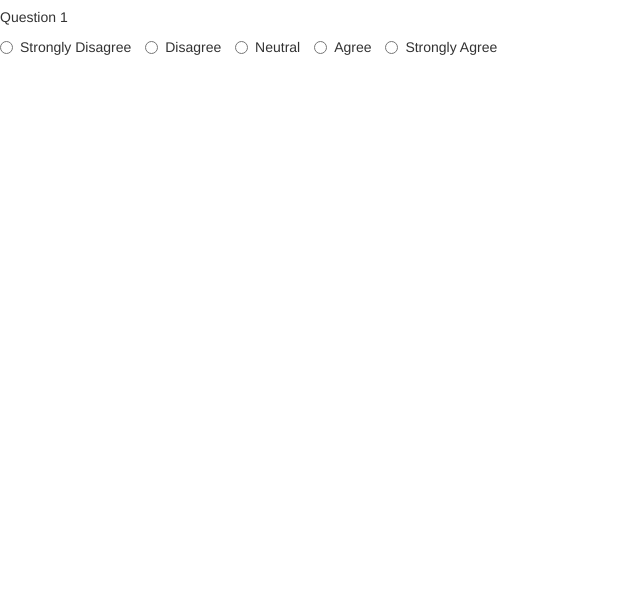
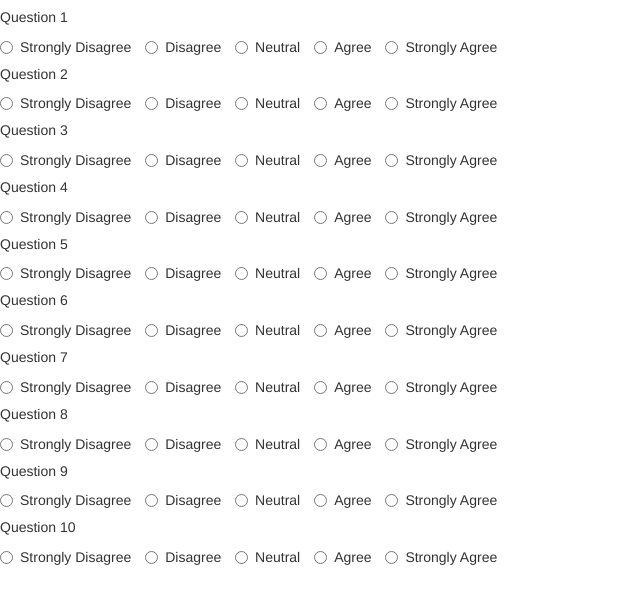
Before and after one commit to matlittle/FriendFinder, a website: page app/public/survey.html in a window 1280 px wide. Shown: the whole page, without its empty margins (0-640 px from the left). Drawn offline with nearby package versions, Linux system fonts and the light colour scheme.

Commit message:
Added basic survey form

```diff
--- a/app/public/survey.html
+++ b/app/public/survey.html
@@ -13,22 +13,117 @@
 </head>
 
 <body>
+
   <div>
     <h5>Question 1</h5>
-
-    <form>
-      <label class="radio-inline">
-        <input type="radio" name="optradio">Strongly Disagree</label>
-      <label class="radio-inline">
-        <input type="radio" name="optradio">Disagree</label>
-      <label class="radio-inline">
-        <input type="radio" name="optradio">Neutral</label>
-      <label class="radio-inline">
-        <input type="radio" name="optradio">Agree</label>
-      <label class="radio-inline">
-        <input type="radio" name="optradio">Strongly Agree</label>
+    <form class="question-form">
+      <label class="radio-inline"><input type="radio" name="optradio">Strongly Disagree</label>
+      <label class="radio-inline"><input type="radio" name="optradio">Disagree</label>
+      <label class="radio-inline"><input type="radio" name="optradio">Neutral</label>
+      <label class="radio-inline"><input type="radio" name="optradio">Agree</label>
+      <label class="radio-inline"><input type="radio" name="optradio">Strongly Agree</label>
     </form>
   </div>
+
+  <div>
+    <h5>Question 2</h5>
+    <form class="question-form">
+      <label class="radio-inline"><input type="radio" name="optradio">Strongly Disagree</label>
+      <label class="radio-inline"><input type="radio" name="optradio">Disagree</label>
+      <label class="radio-inline"><input type="radio" name="optradio">Neutral</label>
+      <label class="radio-inline"><input type="radio" name="optradio">Agree</label>
+      <label class="radio-inline"><input type="radio" name="optradio">Strongly Agree</label>
+    </form>
+  </div>
+
+  <div>
+    <h5>Question 3</h5>
+    <form class="question-form">
+      <label class="radio-inline"><input type="radio" name="optradio">Strongly Disagree</label>
+      <label class="radio-inline"><input type="radio" name="optradio">Disagree</label>
+      <label class="radio-inline"><input type="radio" name="optradio">Neutral</label>
+      <label class="radio-inline"><input type="radio" name="optradio">Agree</label>
+      <label class="radio-inline"><input type="radio" name="optradio">Strongly Agree</label>
+    </form>
+  </div>
+
+  <div>
+    <h5>Question 4</h5>
+    <form class="question-form">
+      <label class="radio-inline"><input type="radio" name="optradio">Strongly Disagree</label>
+      <label class="radio-inline"><input type="radio" name="optradio">Disagree</label>
+      <label class="radio-inline"><input type="radio" name="optradio">Neutral</label>
+      <label class="radio-inline"><input type="radio" name="optradio">Agree</label>
+      <label class="radio-inline"><input type="radio" name="optradio">Strongly Agree</label>
+    </form>
+  </div>
+
+  <div>
+    <h5>Question 5</h5>
+    <form class="question-form">
+      <label class="radio-inline"><input type="radio" name="optradio">Strongly Disagree</label>
+      <label class="radio-inline"><input type="radio" name="optradio">Disagree</label>
+      <label class="radio-inline"><input type="radio" name="optradio">Neutral</label>
+      <label class="radio-inline"><input type="radio" name="optradio">Agree</label>
+      <label class="radio-inline"><input type="radio" name="optradio">Strongly Agree</label>
+    </form>
+  </div>
+
+  <div>
+    <h5>Question 6</h5>
+    <form class="question-form">
+      <label class="radio-inline"><input type="radio" name="optradio">Strongly Disagree</label>
+      <label class="radio-inline"><input type="radio" name="optradio">Disagree</label>
+      <label class="radio-inline"><input type="radio" name="optradio">Neutral</label>
+      <label class="radio-inline"><input type="radio" name="optradio">Agree</label>
+      <label class="radio-inline"><input type="radio" name="optradio">Strongly Agree</label>
+    </form>
+  </div>
+
+  <div>
+    <h5>Question 7</h5>
+    <form class="question-form">
+      <label class="radio-inline"><input type="radio" name="optradio">Strongly Disagree</label>
+      <label class="radio-inline"><input type="radio" name="optradio">Disagree</label>
+      <label class="radio-inline"><input type="radio" name="optradio">Neutral</label>
+      <label class="radio-inline"><input type="radio" name="optradio">Agree</label>
+      <label class="radio-inline"><input type="radio" name="optradio">Strongly Agree</label>
+    </form>
+  </div>
+
+  <div>
+    <h5>Question 8</h5>
+    <form class="question-form">
+      <label class="radio-inline"><input type="radio" name="optradio">Strongly Disagree</label>
+      <label class="radio-inline"><input type="radio" name="optradio">Disagree</label>
+      <label class="radio-inline"><input type="radio" name="optradio">Neutral</label>
+      <label class="radio-inline"><input type="radio" name="optradio">Agree</label>
+      <label class="radio-inline"><input type="radio" name="optradio">Strongly Agree</label>
+    </form>
+  </div>
+
+  <div>
+    <h5>Question 9</h5>
+    <form class="question-form">
+      <label class="radio-inline"><input type="radio" name="optradio">Strongly Disagree</label>
+      <label class="radio-inline"><input type="radio" name="optradio">Disagree</label>
+      <label class="radio-inline"><input type="radio" name="optradio">Neutral</label>
+      <label class="radio-inline"><input type="radio" name="optradio">Agree</label>
+      <label class="radio-inline"><input type="radio" name="optradio">Strongly Agree</label>
+    </form>
+  </div>
+
+  <div>
+    <h5>Question 10</h5>
+    <form class="question-form">
+      <label class="radio-inline"><input type="radio" name="optradio">Strongly Disagree</label>
+      <label class="radio-inline"><input type="radio" name="optradio">Disagree</label>
+      <label class="radio-inline"><input type="radio" name="optradio">Neutral</label>
+      <label class="radio-inline"><input type="radio" name="optradio">Agree</label>
+      <label class="radio-inline"><input type="radio" name="optradio">Strongly Agree</label>
+    </form>
+  </div>
+
 </body>
 
 </html>
```
